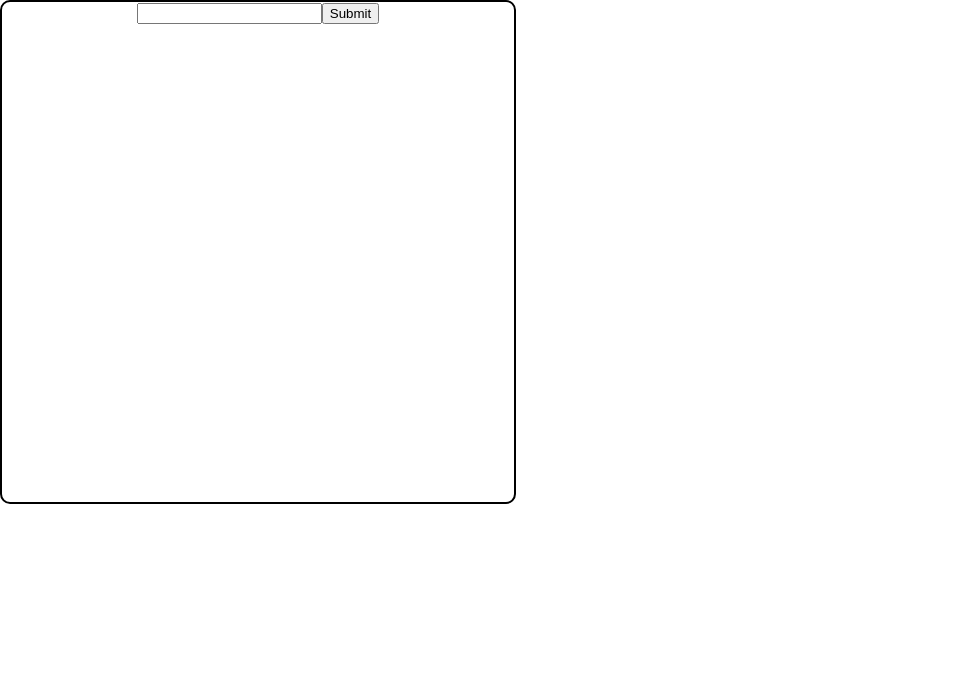
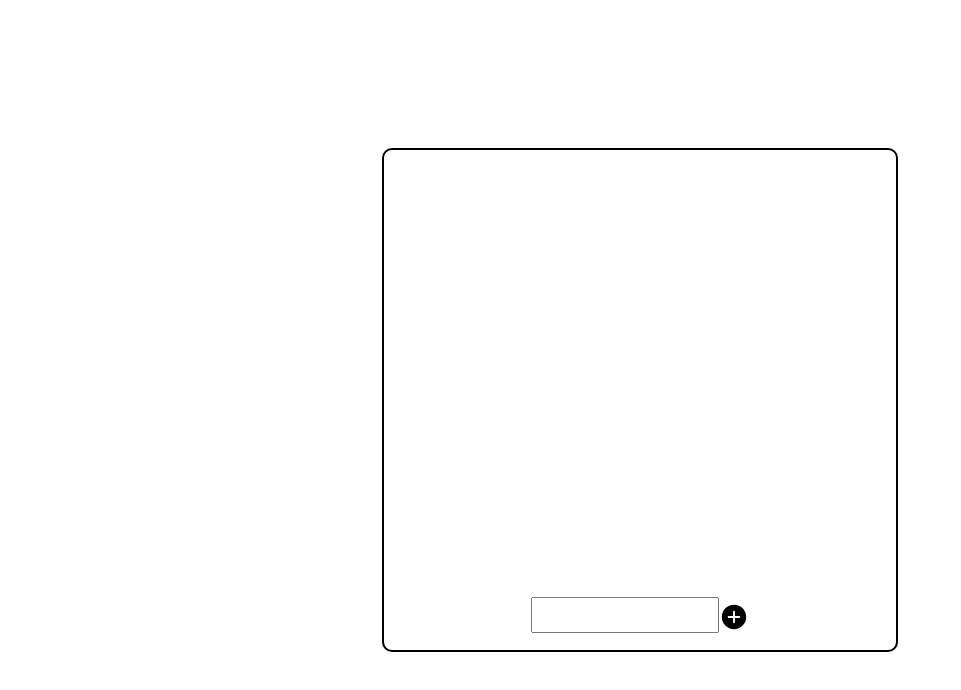
Before and after one commit to Dante6327/TodoListWithRedux, a React (Create React App) app: page / in a window 1280 px wide. Shown: the top 690 px of the page, without its empty margins (0-961 px from the left). Built offline with nearby package versions, Linux system fonts and the light colour scheme.

Commit message:
버튼 스타일링 진행

```diff
--- a/package.json
+++ b/package.json
@@ -8,6 +8,7 @@
     "@testing-library/user-event": "^13.5.0",
     "react": "^18.2.0",
     "react-dom": "^18.2.0",
+    "react-icons": "^4.7.1",
     "react-redux": "^8.0.5",
     "react-scripts": "5.0.1",
     "redux": "^4.2.0",
--- /dev/null
+++ b/src/components/TodoAdd.jsx
@@ -0,0 +1,52 @@
+import React, { useState } from "react";
+import { useDispatch } from "react-redux";
+import { IoIosAddCircle } from "react-icons/io";
+import styled from "styled-components";
+
+const InputArea = styled.div`
+  position: absolute;
+  width: 100%;
+  bottom: 3px;
+  margin: 0 auto;
+  height: 50px;
+  display: flex;
+  justify-content: center;
+`;
+
+const InputElement = styled.input`
+  width: 180px;
+  height: 30px;
+`;
+
+export const StyledIoIosAddCircle = styled(IoIosAddCircle)`
+  width: 30px;
+  height: 40px;
+  &:hover {
+    cursor: pointer;
+  }
+  &:active {
+    margin-left: 2px;
+    margin-top: 1px;
+    color: #808080;
+  }
+`;
+
+function TodoAdd() {
+  const [todoValue, setTodoValue] = useState("");
+  const dispatch = useDispatch();
+  const handleChange = (e) => {
+    setTodoValue(e.target.value);
+  };
+  const handleClick = () => {
+    dispatch({ type: "ADD_TODO", text: todoValue });
+    setTodoValue("");
+  };
+  return (
+    <InputArea>
+      <InputElement type="text" value={todoValue} onChange={handleChange} />
+      <StyledIoIosAddCircle onClick={handleClick} />
+    </InputArea>
+  );
+}
+
+export default TodoAdd;
--- a/src/components/TodoMain.jsx
+++ b/src/components/TodoMain.jsx
@@ -1,7 +1,7 @@
-import React, { useState } from "react";
+import React from "react";
 import styled from "styled-components";
-import { useDispatch, useSelector } from "react-redux";
-
+import { useSelector } from "react-redux";
+import TodoAdd from "./TodoAdd";
 const MainDiv = styled.div`
   width: 100vw;
   height: 100vh;
@@ -14,33 +14,22 @@ const TodoDiv = styled.div`
   border: 2px solid black;
   border-radius: 10px;
   position: absolute;
+  left: 50%;
+  top: 50%;
+  transform: translate(-50%, -50%);
 `;
 
 const TodoMain = () => {
-  const dispatch = useDispatch();
   const todos = useSelector((state) => state.todos);
-  const [todoValue, setTodoValue] = useState("");
-
-  const addTodo = (e) => {
-    dispatch({ type: "ADD_TODO", text: todoValue });
-    e.preventDefault();
-    setTodoValue("");
-  };
-  const handleChange = (e) => {
-    setTodoValue(e.target.value);
-  };
   return (
     <MainDiv>
       <TodoDiv>
-        <form onSubmit={addTodo}>
-          <input type="text" value={todoValue} onChange={handleChange} />
-          <input type="submit" />
-        </form>
         <ul>
           {todos.map((todo, index) => (
             <li key={index}>{todo.text}</li>
           ))}
         </ul>
+        <TodoAdd />
       </TodoDiv>
     </MainDiv>
   );
```
Also changed, not shown: src/components/TodoDelete.jsx (added), src/components/TodoItem.jsx (added), src/components/TodoTitle.jsx (added), src/components/TodoUpdate.jsx (added), 1 other file (tests, documents, lock files or other folders).
